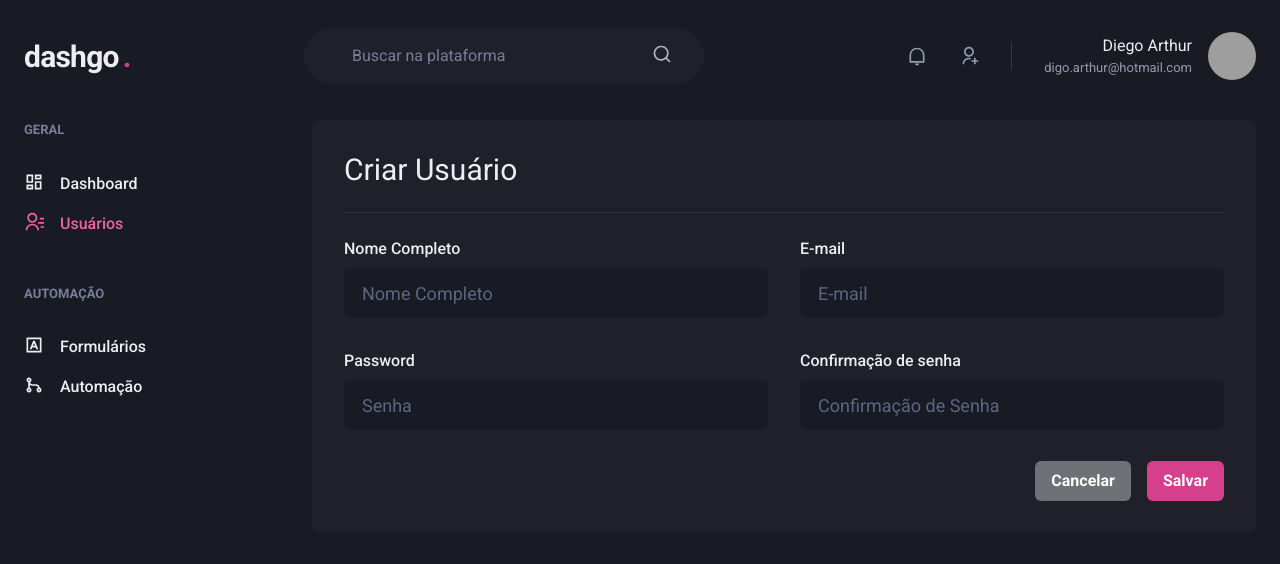
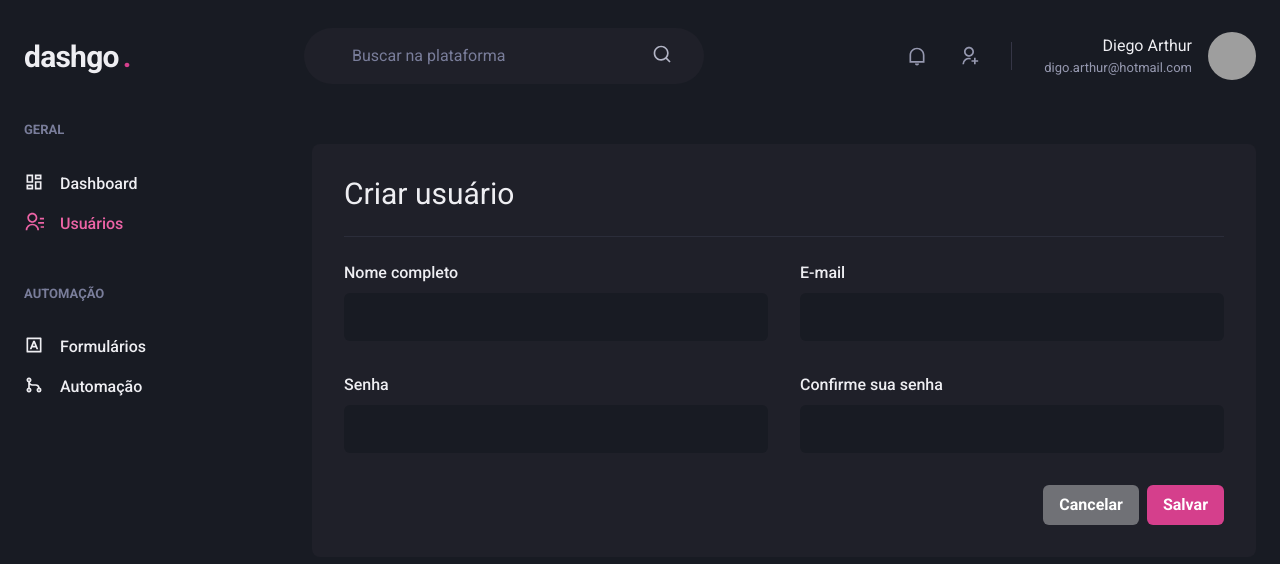
Before and after one commit to DIGOARTHUR/Dashgo, a Next.js app: page /users/create in a window 1280 px wide. Shown: the top 564 px of the page. Built offline with nearby package versions, Linux system fonts and the light colour scheme; grey boxes are pictures that could not be loaded.

Commit message:
Data validation - User creation form

```diff
--- a/src/components/Form/Input.tsx
+++ b/src/components/Form/Input.tsx
@@ -1,12 +1,12 @@
-import { forwardRef, ForwardRefRenderFunction } from "react";
-import { FieldError } from "react-hook-form";
+import { forwardRef, ForwardRefRenderFunction } from 'react'
+import { FieldError } from 'react-hook-form'
 import {
-  Input as FormInput,
+   FormControl,
+   FormErrorMessage,
    FormLabel,
-  FormControl,
-  InputProps as ChakraInputProps,
-  FormErrorMessage
-} from "@chakra-ui/react";
+   Input as ChakraInput,
+   InputProps as ChakraInputProps
+ } from '@chakra-ui/react'
 
 interface InputProps extends ChakraInputProps {
    name: string;
@@ -14,28 +14,30 @@ interface InputProps extends ChakraInputProps {
    error?: FieldError;
 }
 
-const InputBase: ForwardRefRenderFunction<HTMLInputElement, InputProps> = (
-  { name, label, error=null, ...rest },ref) => {
+const InputBase: ForwardRefRenderFunction<HTMLInputElement, InputProps>
+   = ({ name, label, error = null, ...rest }, ref ) => {
    return (
       <FormControl isInvalid={!!error}>
          {!!label && <FormLabel htmlFor={name}>{label}</FormLabel>}
-      <FormInput
+         <ChakraInput
             name={name}
             id={name}
-        focusBorderColor="pink.500"
+            type="email"
             bgColor="gray.900"
             variant="filled"
-        _hover={{
-          bgColor: "gray.900"
-        }}
+            _hover={{ bgColor: "gray.900" }}
             size="lg"
             ref={ref}
-        {...rest}
-      />
+            focusBorderColor="pink.500"
+            {...rest} />
 
-      {!!error && <FormErrorMessage>{error.message}</FormErrorMessage>}
+            {!!error && (
+               <FormErrorMessage>
+                  { error.message }
+               </FormErrorMessage>
+            )}
       </FormControl>
-  );
-};
+   )
+}
 
-export const Input = forwardRef(InputBase);
+export const Input = forwardRef(InputBase)
--- a/src/pages/users/create.tsx
+++ b/src/pages/users/create.tsx
@@ -1,45 +1,119 @@
 
-import { VStack, HStack, Checkbox, Flex, SimpleGrid, Box, Text, theme, Heading, Button, Icon, Table, Thead, Tr, Th, Tbody, Td, Divider } from "@chakra-ui/react"
-import { RiAddLine, RiPencilLine } from "react-icons/ri";
+import { VStack, HStack, Flex, SimpleGrid, Box, Text, theme, Heading, Button, Divider } from "@chakra-ui/react"
+
+import { useForm, SubmitHandler } from 'react-hook-form'
+import * as yup from 'yup';
+import { yupResolver } from '@hookform/resolvers/yup'
 import { Header } from "../../components/Header";
 import { Input } from "../../components/Form/Input";
-import { Pagination } from "../../components/Pagination";
+
 import { Sidebar } from "../../components/Sidebar";
 import Link from "next/link";
+
+type CreateUserFormData = {
+    name: string;
+    email: string;
+    password: string;
+    password_confirmation: string;
+ }
+
+ const createUserFormSchema = yup.object().shape({
+    name: yup.string().required('Nome obrigatório'),
+    email: yup.string().required('E-mail obrigatório').email('E-mail inválido'),
+    password: yup.string().required('Senha obrigatória').min(6, 'No mínimo 6 caracteres'),
+    password_confirmation: yup.string().oneOf([
+       null, yup.ref('password'),
+    ], 'As senhas precisam ser iguais')
+ })
+
  export default function CreateUser() {
+    const { register, handleSubmit, formState } = useForm({
+       resolver: yupResolver(createUserFormSchema)
+    })
+
+    const { errors } = formState;
+
+    const handleCreateUser: SubmitHandler<CreateUserFormData> = async (values) => {
+       await new Promise(resolve => setTimeout(resolve, 2000))
+
+       console.log(values)
+    }
+
     return (
        <Box>
           <Header />
-            <Flex width="100%" my="6" maxWidth={1480} mx="auto" px="6">
+          <Flex w="100%" my="6" maxWidth={1480} mx="auto" px="6">
              <Sidebar />
-                <Box flex="1" borderRadius={8} bg="gray.800" p={["6", "8"]}>
-                    <Heading size="lg" fontWeight="normal"> Criar Usuário</Heading>
+
+             <Box
+                as="form"
+                flex="1"
+                my="6"
+                borderRadius={8}
+                bg="gray.800"
+                p={["6","8"]}
+                onSubmit={handleSubmit(handleCreateUser)}
+             >
+                <Heading size="lg" fontWeight="normal">Criar usuário</Heading>
+
                 <Divider my="6" borderColor="gray.700" />
+
                 <VStack spacing="8">
-                        <SimpleGrid minChildWidth="240px" spacing={["6", "8"]} w="100%">
-                            <Input placeholder="Nome Completo" name="name" label="Nome Completo" />
-                            <Input placeholder="E-mail" name="email" type="email" label="E-mail" />
+                   <SimpleGrid minChildWidth="240px" spacing={["6","8"]} width="100%">
+                      <Input
+                        name="name"
+                        type="text"
+                        label="Nome completo"
+                        error={errors.name}
+                        {...register('name')}
+                      />
+                      <Input
+                        name="email"
+                        type="email"
+                        label="E-mail"
+                        error={errors.email}
+                        {...register('email')}
+                      />
                    </SimpleGrid>
-                        <SimpleGrid minChildWidth="240px" spacing={["6", "8"]} w="100%">
-                            <Input placeholder="Senha" name="password" type="password" label="Password" />
-                            <Input placeholder="Confirmação de Senha" name="password_confirmation" type="password" label="Confirmação de senha" />
+                   <SimpleGrid minChildWidth="240px" spacing={["6","8"]} width="100%">
+                      <Input
+                        name="password"
+                        type="password"
+                        label="Senha"
+                        error={errors.password}
+                        {...register('password')}
+                      />
+                      <Input
+                        name="password_confirmation"
+                        type="password"
+                        label="Confirme sua senha"
+                        error={errors.password_confirmation}
+                        {...register('password_confirmation')}
+                      />
                    </SimpleGrid>
                 </VStack>
 
                 <Flex mt="8" justify="flex-end">
-                        <HStack spacing="4">
+                   <HStack>
                       <Link href="/users" passHref>
-                                <Button colorScheme="whiteAlpha" flex="1">
+                         <Button
+                           as="a"
+                           colorScheme="whiteAlpha"
+                         >
                             Cancelar
                          </Button>
                       </Link>
-                            <Button colorScheme="pink">
+                      <Button
+                        type="submit"
+                        colorScheme="pink"
+                        isLoading={formState.isSubmitting}
+                      >
                          Salvar
                       </Button>
                    </HStack>
                 </Flex>
              </Box>
-            </Flex >
+          </Flex>
        </Box>
     )
  }
```
Lines whose indentation alone changed are shown as unchanged.
